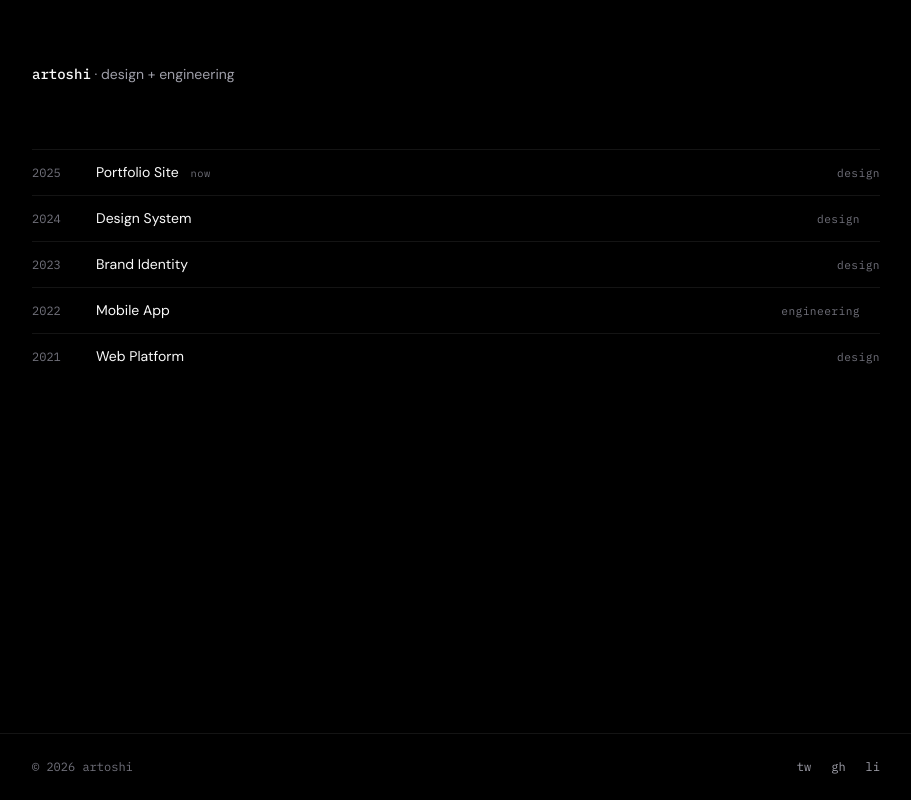
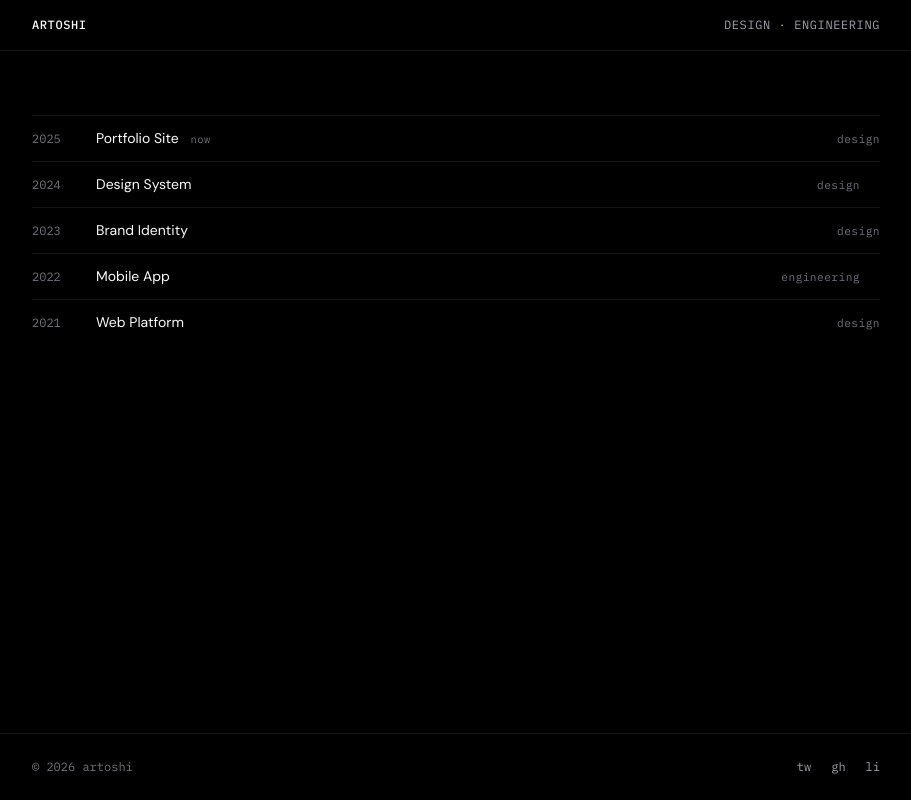
Before and after one commit to artoshirei/artoshi_website, an Astro site: page / in a window 1280 px wide. Shown: the whole page, without its empty margins (184-1095 px from the left). Built offline with nearby package versions, Linux system fonts and the light colour scheme; Astro itself is replaced by a stand-in of ours.

Commit message:
feat: dot/arrow SVG indicators, faster stagger, sticky header

```diff
--- a/src/components/SiteHeader.astro
+++ b/src/components/SiteHeader.astro
@@ -2,17 +2,47 @@
 // src/components/SiteHeader.astro
 ---
 
-<header class="animate-in-fade" style="animation-delay: 0s">
-  <div style="max-width: var(--container-max)" class="mx-auto px-6 py-16">
-    <p style="font-size: 0.875rem">
+<header
+  class="animate-in-fade sticky top-0 z-50"
+  style="
+    animation-delay: 0s;
+    border-bottom: 1px solid var(--color-border);
+    backdrop-filter: blur(12px);
+    -webkit-backdrop-filter: blur(12px);
+  "
+>
+  <div
+    style="max-width: var(--container-max)"
+    class="mx-auto px-6 py-4 flex items-center justify-between"
+  >
+    <p class="header-title">
       <span
         id="header-scramble"
-        style="color: var(--color-primary); font-weight: 500; font-family: var(--font-mono)"
         data-final="artoshi"
-      >artoshi</span><span style="color: var(--color-secondary)"> · design + engineering</span>
+      >artoshi</span>
     </p>
+    <p class="header-sub">design · engineering</p>
   </div>
 </header>
+
+<style>
+  .header-title {
+    font-family: var(--font-mono);
+    font-size: 0.75rem;
+    font-weight: 500;
+    color: var(--color-primary);
+    letter-spacing: 0.05em;
+    text-transform: uppercase;
+  }
+
+  .header-sub {
+    font-family: var(--font-mono);
+    font-size: 0.75rem;
+    color: var(--color-secondary);
+    letter-spacing: 0.05em;
+    text-transform: uppercase;
+  }
+</style>
 
 <script>
   const POOL = 'ABCDEFGHIJKLMNOPQRSTUVWXYZ0123456789·_-';
--- a/src/components/WorkList.astro
+++ b/src/components/WorkList.astro
@@ -10,10 +10,12 @@ const { items } = Astro.props;
 // Sort descending by year
 const sorted = [...items].sort((a, b) => b.year - a.year);
 
-// Reverse stagger: top item delays longest (1.0s), bottom item shortest
-// Formula matches baytas.net: delay = 1.0 - (i / total)
+// Faster reverse stagger: top item 0.3s, bottom item ~0.14s (40ms steps)
 const delay = (i: number) =>
-  (1.0 - i / sorted.length).toFixed(3);
+  (0.3 - (i / sorted.length) * 0.2).toFixed(3);
+
+// Internal links start with / ; external start with http
+const isExternal = (url: string) => url.startsWith("http");
 ---
 
 <ul class="work-list">
@@ -23,14 +25,31 @@ const delay = (i: number) =>
       style={`animation-delay: ${delay(i)}s`}
     >
       {item.url ? (
-        <a href={item.url} class="work-row" target="_blank" rel="noopener noreferrer">
+        <a
+          href={item.url}
+          class="work-row"
+          target={isExternal(item.url) ? "_blank" : "_self"}
+          rel={isExternal(item.url) ? "noopener noreferrer" : undefined}
+        >
           <span class="work-year">{item.year}</span>
           <span class="work-title">
             {item.title}
             {item.current && <span class="work-now">now</span>}
           </span>
           <span class="work-tag">{item.categories[0]}</span>
-          <span class="work-arrow" aria-hidden="true">↗</span>
+          <span class="work-arrow" aria-hidden="true">
+            {isExternal(item.url) ? (
+              /* Arrow — external link (IBM Carbon arrow-up-right) */
+              <svg focusable="false" fill="currentColor" width="10" height="10" viewBox="0 0 32 32" xmlns="http://www.w3.org/2000/svg">
+                <path d="M10 6L10 8 22.59 8 6 24.59 7.41 26 24 9.41 24 22 26 22 26 6 10 6z" />
+              </svg>
+            ) : (
+              /* Dot — internal link (IBM Carbon circle) */
+              <svg focusable="false" fill="currentColor" width="10" height="10" viewBox="0 0 32 32" xmlns="http://www.w3.org/2000/svg">
+                <circle cx="16" cy="16" r="8" />
+              </svg>
+            )}
+          </span>
         </a>
       ) : (
         <div class="work-row">
@@ -129,11 +148,11 @@ const delay = (i: number) =>
     letter-spacing: 0.04em;
   }
 
-  /* Arrow: hidden + blurred at rest, reveals on hover */
+  /* Indicator (dot or arrow): hidden + blurred at rest, reveals on hover */
   .work-arrow {
-    font-size: 0.75rem;
+    flex-shrink: 0;
+    align-self: center;
     color: var(--color-secondary);
-    flex-shrink: 0;
     /* rest state */
     opacity: 0;
     width: 0;
--- a/src/pages/index.astro
+++ b/src/pages/index.astro
@@ -9,7 +9,7 @@ import { work } from "../data/work";
 
 <BaseLayout>
   <SiteHeader />
-  <main class="flex-1 mx-auto px-6 pb-32 w-full" style="max-width: var(--container-max)">
+  <main class="flex-1 mx-auto px-6 pt-16 pb-32 w-full" style="max-width: var(--container-max)">
     <WorkList items={work} />
   </main>
   <SiteFooter />
```
